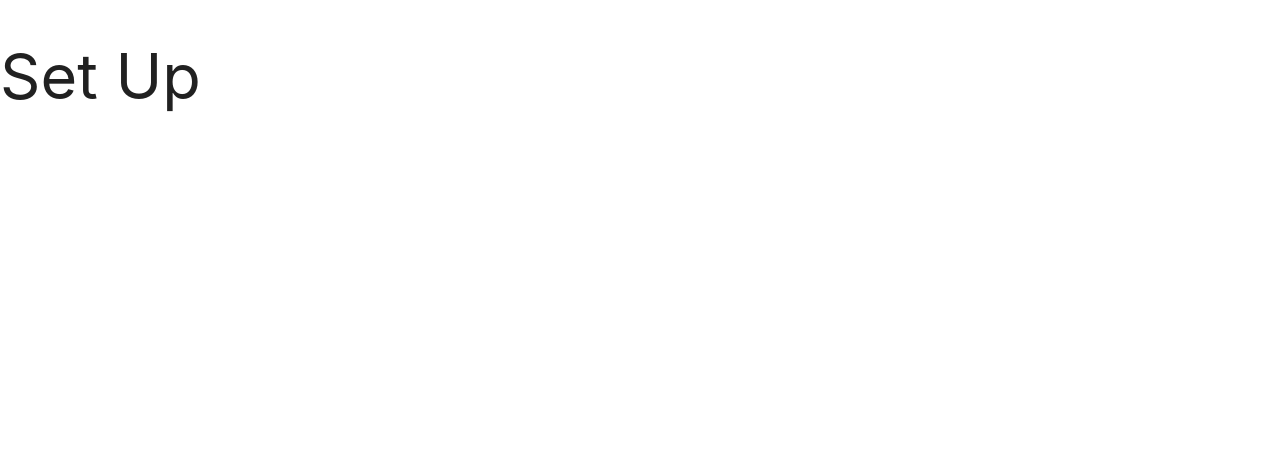
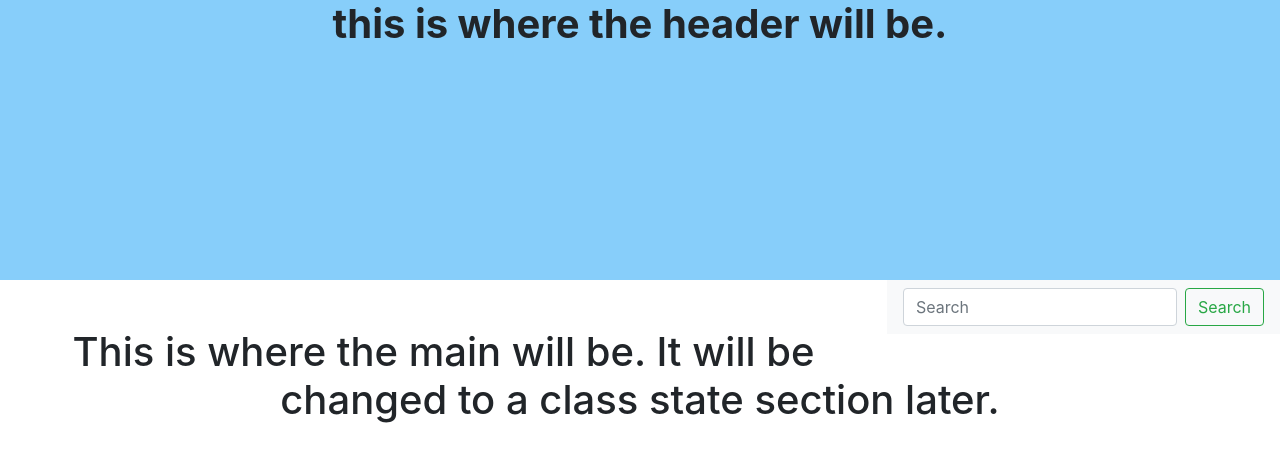
Before and after one commit to Napica/HW-14-Employ-Direct, a React (Create React App) app: page / in a window 1280 px wide. Shown: the top 462 px of the page. Built offline with nearby package versions, Linux system fonts and the light colour scheme.

Commit message:
added/updated components Header/Main/Navbar and imported in app.js

```diff
--- a/public/index.html
+++ b/public/index.html
@@ -24,11 +24,12 @@
       work correctly both with client-side routing and a non-root public URL.
       Learn how to configure a non-root public URL by running `npm run build`.
     -->
-        <!-- Compiled and minified CSS -->
-        <link rel="stylesheet" href="https://cdnjs.cloudflare.com/ajax/libs/materialize/1.0.0/css/materialize.min.css">
-
-        <!-- Compiled and minified JavaScript -->
-        <script src="https://cdnjs.cloudflare.com/ajax/libs/materialize/1.0.0/js/materialize.min.js"></script>
+    <link
+      rel="stylesheet"
+      href="https://cdn.jsdelivr.net/npm/bootstrap@4.5.3/dist/css/bootstrap.min.css"
+      integrity="sha384-TX8t27EcRE3e/ihU7zmQxVncDAy5uIKz4rEkgIXeMed4M0jlfIDPvg6uqKI2xXr2"
+      crossorigin="anonymous"
+    />
     <title>React App</title>
   </head>
   <body>
--- a/src/App.js
+++ b/src/App.js
@@ -1,8 +1,16 @@
+import React from "react";
+import Header from "./components/Header/Header.jsx";
+import Navbar from "./components/NavBar/NavBar.jsx";
+import Main from "./components/Main/Main.jsx"
 
 function App() {
   return (
     <div className="App">
-      <h1>Set Up</h1>
+      <Header />
+      <Navbar />
+      <br/>
+      <br/>
+      <Main />
     </div>
   );
 }
--- a/src/components/Header/Header.css
+++ b/src/components/Header/Header.css
@@ -0,0 +1,9 @@
+.header {
+    background-color: lightskyblue;
+    height: 35vh;
+}
+
+.header h1 {
+    font-size: 50;
+    font-weight: bold;
+}
--- a/src/components/Header/Header.jsx
+++ b/src/components/Header/Header.jsx
@@ -0,0 +1,14 @@
+import React from "react";
+import "./Header.css";
+
+function Header() {
+  return (
+    <div className="header">
+      <div>
+        <h1 className="text-center">this is where the header will be.</h1>
+      </div>
+    </div>
+  );
+}
+
+export default Header;
--- /dev/null
+++ b/src/components/Main/Main.jsx
@@ -0,0 +1,14 @@
+import React from "react";
+import "./Main.css";
+
+function Main() {
+  return (
+    <div className="">
+      <div>
+        <h1 className="text-center">This is where the main will be. It will be changed to a class state section later.</h1>
+      </div>
+    </div>
+  );
+}
+
+export default Main;
--- a/src/components/NavBar/NavBar.jsx
+++ b/src/components/NavBar/NavBar.jsx
@@ -0,0 +1,26 @@
+import React from "react";
+import "./NavBar.css";
+
+function Header() {
+  return (
+    <div className="">
+      <div>
+        <nav class="navbar navbar-light bg-light float-right">
+          <form class="form-inline">
+            <input
+              class="form-control mr-sm-2"
+              type="search"
+              placeholder="Search"
+              aria-label="Search"
+            />
+            <button class="btn btn-outline-success my-2 my-sm-0" type="submit">
+              Search
+            </button>
+          </form>
+        </nav>
+      </div>
+    </div>
+  );
+}
+
+export default Header;
```
Also changed, not shown: src/components/Main/Main.css (added).
